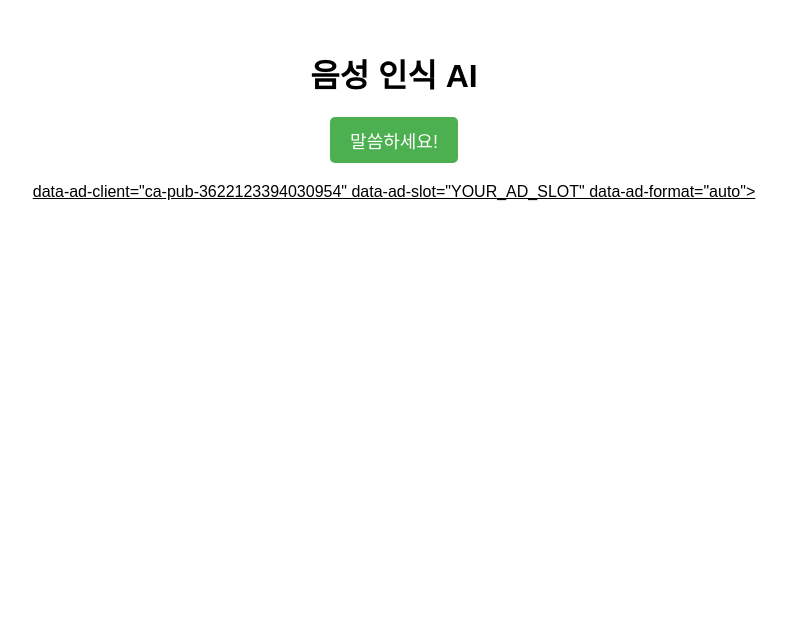
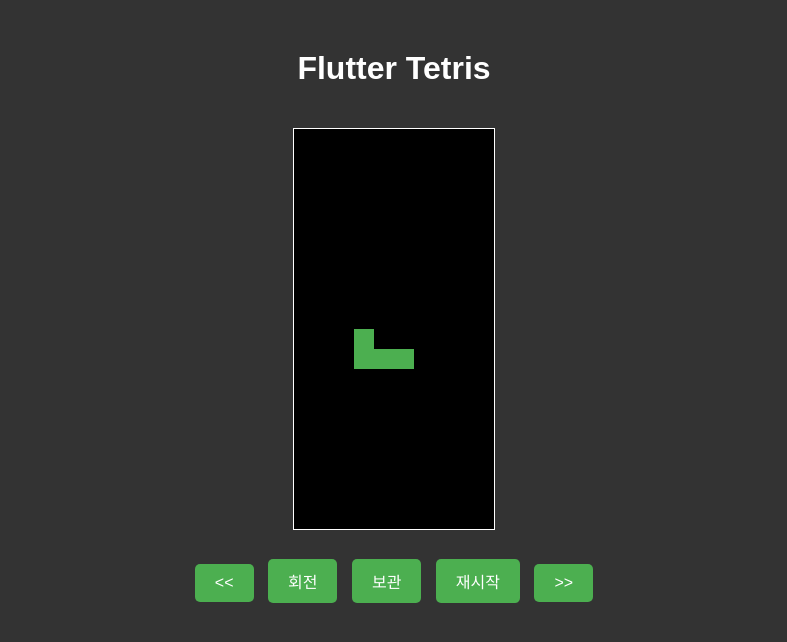
Before and after one commit to kimseeun11/luminous, a plain HTML site: page index.html in a window 1280 px wide. Shown: the whole page, without its empty margins (246-1033 px from the left). Drawn offline with Linux system fonts and the light colour scheme.

Commit message:
index.html

```diff
--- a/index.html
+++ b/index.html
@@ -3,60 +3,222 @@
 <head>
     <meta charset="UTF-8">
     <meta name="viewport" content="width=device-width, initial-scale=1.0">
-    <title>음성 인식 AI</title>
-    <script async src="https://pagead2.googlesyndication.com/pagead/js/adsbygoogle.js?client=ca-pub-3622123394030954" crossorigin="anonymous"></script>
-
+    <title>Flutter Tetris</title>
     <style>
         body {
             font-family: Arial, sans-serif;
             text-align: center;
             margin-top: 50px;
+            background-color: #333;
+            color: white;
         }
-        #recognize-btn {
+        canvas {
+            border: 1px solid white;
+            background-color: black;
+            margin-top: 20px;
+        }
+        #controls {
+            margin-top: 20px;
+        }
+        button {
             padding: 10px 20px;
-            font-size: 18px;
+            font-size: 16px;
+            margin: 5px;
             background-color: #4CAF50;
             color: white;
             border: none;
             border-radius: 5px;
             cursor: pointer;
         }
-        #response-text {
-            margin-top: 20px;
-            font-size: 24px;
-            color: #333;
+        button:disabled {
+            background-color: #777;
         }
     </style>
-    <meta name="google-site-verification" content="YOZVxWwb4uq8TxdysVd25T51E08KhXgcT15NunsXl9c" />
+    <script>
+        let canvas, ctx;
+        let fixedBlocks = Array.from({ length: 20 }, () => Array(10).fill(0));
+        let currentBlock;
+        let heldBlock = null;
+        let blockSwapped = false;
+        let timer;
+        let score = 0;
+        let gameOver = false;
+        const gridWidth = 10;
+        const gridHeight = 20;
+        const baseSpeed = 500;
+        let speed = baseSpeed;
+        let level = 1;
+
+        window.onload = () => {
+            canvas = document.getElementById('gameCanvas');
+            ctx = canvas.getContext('2d');
+            document.getElementById('left').onclick = moveLeft;
+            document.getElementById('right').onclick = moveRight;
+            document.getElementById('rotate').onclick = rotateBlock;
+            document.getElementById('hold').onclick = holdBlock;
+            document.getElementById('restart').onclick = restartGame;
+            startGame();
+        };
+
+        function startGame() {
+            gameOver = false;
+            score = 0;
+            level = 1;
+            speed = baseSpeed;
+            fixedBlocks = Array.from({ length: 20 }, () => Array(10).fill(0));
+            currentBlock = getRandomBlock();
+            heldBlock = null;
+            blockSwapped = false;
+            if (timer) clearInterval(timer);
+            timer = setInterval(moveDown, speed);
+            draw();
+        }
+
+        function draw() {
+            ctx.clearRect(0, 0, canvas.width, canvas.height);
+            drawBlocks(fixedBlocks, "#777");
+            drawBlocks(currentBlock.shape, "#4CAF50", currentBlock.x, currentBlock.y);
+        }
+
+        function drawBlocks(blocks, color, offsetX = 0, offsetY = 0) {
+            ctx.fillStyle = color;
+            for (let row = 0; row < blocks.length; row++) {
+                for (let col = 0; col < blocks[row].length; col++) {
+                    if (blocks[row][col]) {
+                        ctx.fillRect((col + offsetX) * 20, (row + offsetY) * 20, 20, 20);
+                    }
+                }
+            }
+        }
+
+        function moveDown() {
+            if (canMoveDown()) {
+                currentBlock.y++;
+            } else {
+                fixBlock();
+                if (checkGameOver()) {
+                    clearInterval(timer);
+                    gameOver = true;
+                    alert("Game Over");
+                } else {
+                    clearLines();
+                    currentBlock = getRandomBlock();
+                    blockSwapped = false;
+                }
+            }
+            draw();
+        }
+
+        function moveLeft() {
+            if (canMoveHorizontal(-1)) {
+                currentBlock.x--;
+            }
+            draw();
+        }
+
+        function moveRight() {
+            if (canMoveHorizontal(1)) {
+                currentBlock.x++;
+            }
+            draw();
+        }
+
+        function rotateBlock() {
+            const originalShape = currentBlock.shape;
+            currentBlock.shape = rotateMatrix(currentBlock.shape);
+            if (!canMoveDown() && !canMoveHorizontal(0)) {
+                currentBlock.shape = originalShape;
+            }
+            draw();
+        }
+
+        function holdBlock() {
+            if (blockSwapped) return;
+            if (!heldBlock) {
+                heldBlock = currentBlock;
+                currentBlock = getRandomBlock();
+            } else {
+                [heldBlock, currentBlock] = [currentBlock, heldBlock];
+                heldBlock.x = 3;
+                heldBlock.y = 0;
+            }
+            blockSwapped = true;
+            draw();
+        }
+
+        function restartGame() {
+            startGame();
+        }
+
+        function getRandomBlock() {
+            const shapes = [
+                [[1, 1], [1, 1]],
+                [[1, 1, 1, 1]],
+                [[1, 0, 0], [1, 1, 1]],
+                [[1, 1, 0], [0, 1, 1]]
+            ];
+            const shape = shapes[Math.floor(Math.random() * shapes.length)];
+            return { shape, x: 3, y: 0 };
+        }
+
+        function canMoveDown() {
+            return canMove(1, 0);
+        }
+
+        function canMoveHorizontal(direction) {
+            return canMove(0, direction);
+        }
+
+        function canMove(dy, dx) {
+            for (let row = 0; row < currentBlock.shape.length; row++) {
+                for (let col = 0; col < currentBlock.shape[row].length; col++) {
+                    if (currentBlock.shape[row][col]) {
+                        const newY = currentBlock.y + row + dy;
+                        const newX = currentBlock.x + col + dx;
+                        if (newY >= gridHeight || newX < 0 || newX >= gridWidth || fixedBlocks[newY][newX]) {
+                            return false;
+                        }
+                    }
+                }
+            }
+            return true;
+        }
+
+        function fixBlock() {
+            currentBlock.shape.forEach((row, rowIndex) => {
+                row.forEach((value, colIndex) => {
+                    if (value) {
+                        fixedBlocks[currentBlock.y + rowIndex][currentBlock.x + colIndex] = value;
+                    }
+                });
+            });
+        }
+
+        function clearLines() {
+            fixedBlocks = fixedBlocks.filter(row => row.some(block => !block));
+            while (fixedBlocks.length < gridHeight) {
+                fixedBlocks.unshift(Array(gridWidth).fill(0));
+            }
+        }
+
+        function checkGameOver() {
+            return fixedBlocks[0].some(block => block);
+        }
+
+        function rotateMatrix(matrix) {
+            return matrix[0].map((_, colIndex) => matrix.map(row => row[colIndex]).reverse());
+        }
+    </script>
 </head>
 <body>
-
-    <h1>음성 인식 AI</h1>
-    <button id="recognize-btn">말씀하세요!</button>
-    <div id="response-text"></div>
-
-    <!-- 광고 단위 추가 -->
-    <ins class="adsbygoogle"
-         style="display:block; margin: 20px auto;"  <!-- 중앙 정렬 및 여백 추가 -->
-         data-ad-client="ca-pub-3622123394030954"
-         data-ad-slot="YOUR_AD_SLOT"  <!-- 여기에 광고 슬롯 ID 추가 -->
-         data-ad-format="auto"></ins>
-    <script>
-         (adsbygoogle = window.adsbygoogle || []).push({});
-    </script>
-
-    <script>
-        document.getElementById('recognize-btn').addEventListener('click', function() {
-            // 버튼을 클릭하면 서버에 음성 인식 요청을 보냄
-            fetch('/speech', { method: 'POST' })
-                .then(response => response.json())
-                .then(data => {
-                    // 서버에서 받아온 응답을 화면에 표시
-                    document.getElementById('response-text').innerText = data.response;
-                })
-                .catch(error => console.error('Error:', error));
-        });
-    </script>
-
+    <h1>Flutter Tetris</h1>
+    <canvas id="gameCanvas" width="200" height="400"></canvas>
+    <div id="controls">
+        <button id="left"><<</button>
+        <button id="rotate">회전</button>
+        <button id="hold">보관</button>
+        <button id="restart">재시작</button>
+        <button id="right">>></button>
+    </div>
 </body>
 </html>
```
